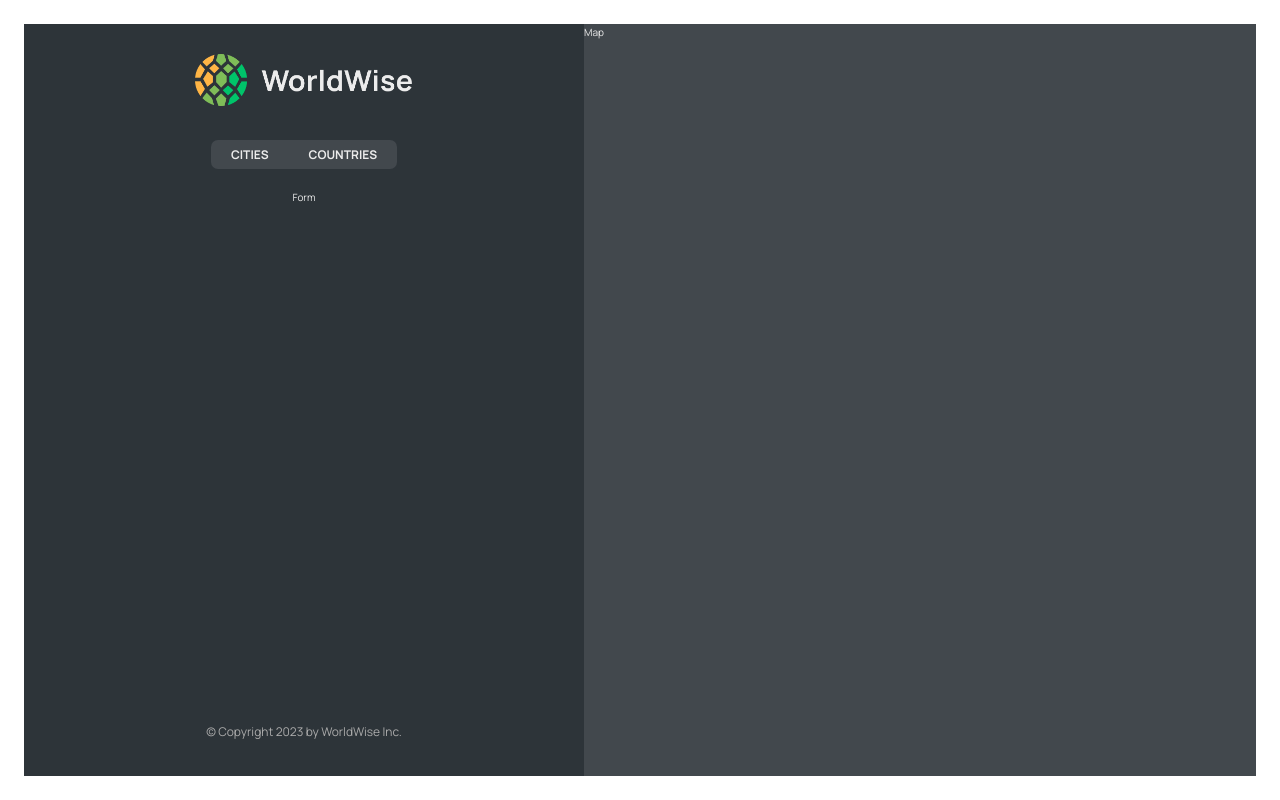
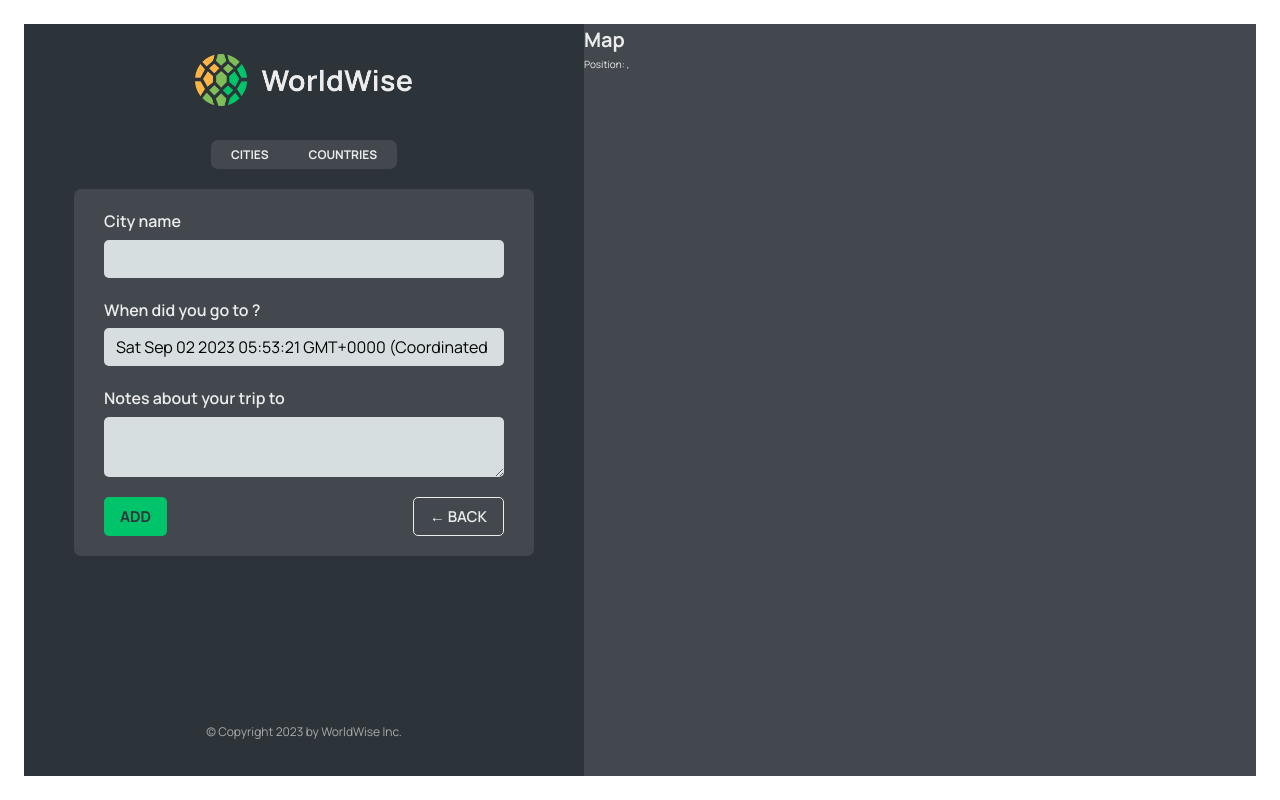
Before and after one commit to mickrubashkin/worldwise, a React (Vite) app: page /app/form in a window 1280 px wide. Built offline with nearby package versions, Linux system fonts and the light colour scheme; data requests are answered from the project's data file.

Commit message:
Add some programmatic navigation

```diff
--- a/data/cities.json
+++ b/data/cities.json
@@ -46,7 +46,7 @@
         "lat": 40.46635901755316,
         "lng": -3.7133789062500004
       },
-      "id": 17806751
+      "id": 17806776
     }
   ]
 }
--- a/src/App.jsx
+++ b/src/App.jsx
@@ -1,5 +1,5 @@
 import { useState, useEffect } from 'react'
-import { BrowserRouter, Route, Routes } from 'react-router-dom'
+import { BrowserRouter, Navigate, Route, Routes } from 'react-router-dom'
 
 import Product from './pages/Product'
 import Pricing from './pages/Pricing'
@@ -9,6 +9,8 @@
 import Login from './pages/Login'
 import CityList from './components/CityList'
 import CountryList from './components/CountryList'
+import City from './components/City'
+import Form from './components/Form'
 
 const BASE_URL = 'http://localhost:8000'
 
@@ -41,19 +43,17 @@
         <Route path="pricing" element={<Pricing />} />
         <Route path="login" element={<Login />} />
         <Route path="app" element={<AppLayout />}>
-          <Route
-            index
-            element={<CityList cities={cities} isLoading={isLoading} />}
-          />
+          <Route index element={<Navigate replace to="cities" />} />
           <Route
             path="cities"
             element={<CityList cities={cities} isLoading={isLoading} />}
           />
+          <Route path="cities/:id" element={<City />} />
           <Route
             path="countries"
             element={<CountryList cities={cities} isLoading={isLoading} />}
           />
-          <Route path="form" element={<p>Form</p>} />
+          <Route path="form" element={<Form />} />
         </Route>
         <Route path="*" element={<PageNotFound />} />
       </Routes>
--- /dev/null
+++ b/src/components/Button.jsx
@@ -0,0 +1,9 @@
+import styles from './Button.module.css'
+
+export default function Button({ children, onClick, type }) {
+  return (
+    <button onClick={onClick} className={`${styles.btn} ${styles[type]}`}>
+      {children}
+    </button>
+  )
+}
--- a/src/components/City.jsx
+++ b/src/components/City.jsx
@@ -1,27 +1,39 @@
-import styles from "./City.module.css";
+import { useParams, useSearchParams } from 'react-router-dom'
+import styles from './City.module.css'
 
 const formatDate = (date) =>
-  new Intl.DateTimeFormat("en", {
-    day: "numeric",
-    month: "long",
-    year: "numeric",
-    weekday: "long",
-  }).format(new Date(date));
+  new Intl.DateTimeFormat('en', {
+    day: 'numeric',
+    month: 'long',
+    year: 'numeric',
+    weekday: 'long',
+  }).format(new Date(date))
 
 function City() {
   // TEMP DATA
   const currentCity = {
-    cityName: "Lisbon",
-    emoji: "🇵🇹",
-    date: "2027-10-31T15:59:59.138Z",
-    notes: "My favorite city so far!",
-  };
+    cityName: 'Lisbon',
+    emoji: '🇵🇹',
+    date: '2027-10-31T15:59:59.138Z',
+    notes: 'My favorite city so far!',
+  }
 
-  const { cityName, emoji, date, notes } = currentCity;
+  const { id } = useParams()
+  const { cityName, emoji, date, notes } = currentCity
+  const [searchParams, setSearchParmas] = useSearchParams()
+
+  const lat = searchParams.get('lat')
+  const lng = searchParams.get('lng')
 
   return (
     <div className={styles.city}>
-      <div className={styles.row}>
+      <>
+        <h1>City {id}</h1>
+        <p>
+          Position: {lat}, {lng}
+        </p>
+      </>
+      {/* <div className={styles.row}>
         <h6>City name</h6>
         <h3>
           <span>{emoji}</span> {cityName}
@@ -51,11 +63,9 @@
         </a>
       </div>
 
-      <div>
-        <ButtonBack />
-      </div>
+      <div><ButtonBack /></div> */}
     </div>
-  );
+  )
 }
 
-export default City;
+export default City
--- a/src/components/CityItem.jsx
+++ b/src/components/CityItem.jsx
@@ -1,4 +1,5 @@
 /* eslint-disable react/prop-types */
+import { Link } from 'react-router-dom'
 import styles from './CityItem.module.css'
 
 const formatDate = (date) =>
@@ -9,14 +10,19 @@
   }).format(new Date(date))
 
 export default function CityItem({ city }) {
-  const { cityName, emoji, date } = city
+  const { cityName, emoji, date, id, position } = city
 
   return (
-    <li className={styles.cityItem}>
-      <span className={styles.emoji}>{emoji}</span>
-      <h3 className={styles.name}>{cityName}</h3>
-      <time className={styles.date}>({formatDate(date)})</time>
-      <button className={styles.deleteBtn}>&times;</button>
+    <li>
+      <Link
+        className={styles.cityItem}
+        to={`${id}?lat=${position.lat}&lng=${position.lng}`}
+      >
+        <span className={styles.emoji}>{emoji}</span>
+        <h3 className={styles.name}>{cityName}</h3>
+        <time className={styles.date}>({formatDate(date)})</time>
+        <button className={styles.deleteBtn}>&times;</button>
+      </Link>
     </li>
   )
 }
--- a/src/components/Form.jsx
+++ b/src/components/Form.jsx
@@ -1,22 +1,25 @@
 // "https://api.bigdatacloud.net/data/reverse-geocode-client?latitude=0&longitude=0"
 
-import { useState } from "react";
+import { useState } from 'react'
 
-import styles from "./Form.module.css";
+import styles from './Form.module.css'
+import Button from './Button'
+import { useNavigate } from 'react-router-dom'
 
 export function convertToEmoji(countryCode) {
   const codePoints = countryCode
     .toUpperCase()
-    .split("")
-    .map((char) => 127397 + char.charCodeAt());
-  return String.fromCodePoint(...codePoints);
+    .split('')
+    .map((char) => 127397 + char.charCodeAt())
+  return String.fromCodePoint(...codePoints)
 }
 
 function Form() {
-  const [cityName, setCityName] = useState("");
-  const [country, setCountry] = useState("");
-  const [date, setDate] = useState(new Date());
-  const [notes, setNotes] = useState("");
+  const navigate = useNavigate()
+  const [cityName, setCityName] = useState('')
+  const [country, setCountry] = useState('')
+  const [date, setDate] = useState(new Date())
+  const [notes, setNotes] = useState('')
 
   return (
     <form className={styles.form}>
@@ -49,11 +52,19 @@
       </div>
 
       <div className={styles.buttons}>
-        <button>Add</button>
-        <button>&larr; Back</button>
+        <Button type="primary">Add</Button>
+        <Button
+          type="back"
+          onClick={(e) => {
+            e.preventDefault()
+            navigate(-1)
+          }}
+        >
+          &larr; Back
+        </Button>
       </div>
     </form>
-  );
+  )
 }
 
-export default Form;
+export default Form
--- a/src/components/Map.jsx
+++ b/src/components/Map.jsx
@@ -1,5 +1,23 @@
+import { useNavigate, useSearchParams } from 'react-router-dom'
 import styles from './Map.module.css'
 
 export default function Map() {
-  return <div className={styles.mapContainer}>Map</div>
+  const navigate = useNavigate()
+  const [searchParams, setSearchParams] = useSearchParams()
+  const lat = searchParams.get('lat')
+  const lng = searchParams.get('lng')
+
+  return (
+    <div
+      className={styles.mapContainer}
+      onClick={() => {
+        navigate('form')
+      }}
+    >
+      <h1>Map</h1>
+      <p>
+        Position: {lat}, {lng}
+      </p>
+    </div>
+  )
 }
```
